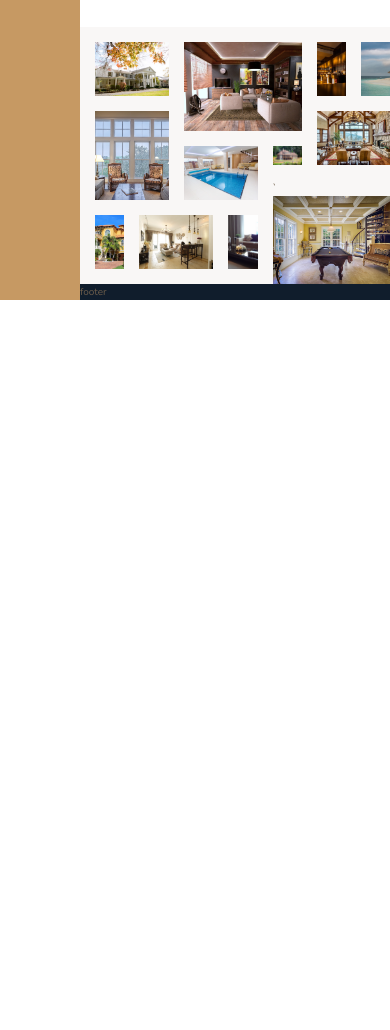
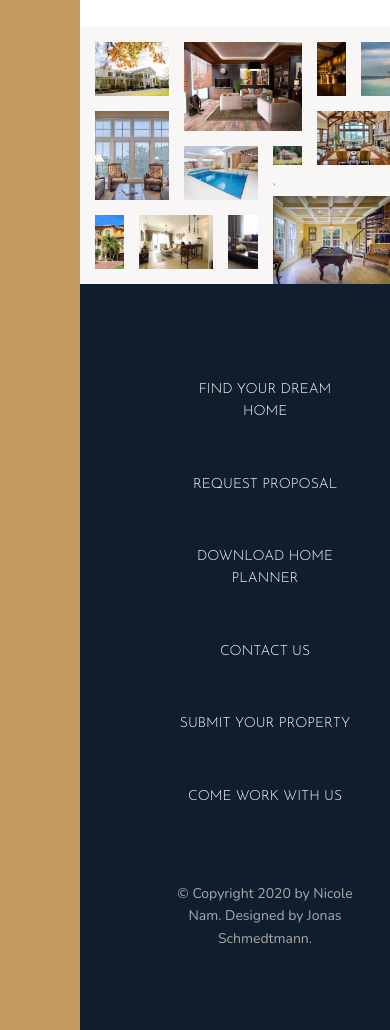
Before and after one commit to nicole-nam/nexter, a website: page starter/index.html in a window 390 px wide. Shown: the part 5683-6713 px from the top of the page. Before the commit the page ends 5983 px from the top, so only its background shows below. Drawn offline with nearby package versions, Linux system fonts and the light colour scheme.

Commit message:
add styles to footer and made it responsive grid

```diff
--- a/starter/index.html
+++ b/starter/index.html
@@ -387,7 +387,8 @@
           class="gallery__img"
         />
       </figure>
-      <figure class="gallery__item gallery__item--13">`
+      <figure class="gallery__item gallery__item--13">
+        `
         <img
           src="./img/gal-13.jpeg"
           alt="Gallery image 13"
@@ -404,6 +405,30 @@
     </section>
 
     <!-- FOOTER  -->
-    <footer class="footer">footer</footer>
+    <footer class="footer">
+      <ul class="nav">
+        <li class="nav__item">
+          <a href="#" class="nav__link">Find your dream home</a>
+        </li>
+        <li class="nav__item">
+          <a href="#" class="nav__link">Request proposal</a>
+        </li>
+        <li class="nav__item">
+          <a href="#" class="nav__link">Download home planner</a>
+        </li>
+        <li class="nav__item">
+          <a href="#" class="nav__link">Contact us</a>
+        </li>
+        <li class="nav__item">
+          <a href="#" class="nav__link">Submit your property</a>
+        </li>
+        <li class="nav__item">
+          <a href="#" class="nav__link">Come work with us</a>
+        </li>
+      </ul>
+      <p class="copyright">
+        &copy; Copyright 2020 by Nicole Nam. Designed by Jonas Schmedtmann.
+      </p>
+    </footer>
   </body>
 </html>
--- a/starter/sass/_footer.scss
+++ b/starter/sass/_footer.scss
@@ -1,4 +1,40 @@
 .footer {
   background-color: $color-secondary;
   grid-column: full-start / full-end;
+  padding: 8rem;
 }
+
+.nav {
+  list-style-type: none;
+
+  display: grid;
+  grid-template-columns: repeat(auto-fit, minmax(15rem, 1fr)); //makes the grid responsive without media query!!
+  gap: 2rem;
+  align-items: center;
+
+  &__link:link,
+  &__link:visited {
+    font-size: 1.4rem;
+    color: #fff;
+    text-decoration: none;
+    font-family: $font-display;
+    text-transform: uppercase;
+    text-align: center;
+    padding: 1.5rem;
+    display: block;
+    transition: all 0.2s;
+  }
+
+  &__link:hover,
+  &__link:active {
+    background-color: rgba(#fff, 0.05);
+    transform: translateY(-3px);
+  }
+}
+
+.copyright {
+  font-size: 1.4rem;
+  color: $color-grey-light-2;
+  margin-top: 6rem;
+  text-align: center;
+}
```
Also changed, not shown: starter/sass/main.css, 1 other file.
